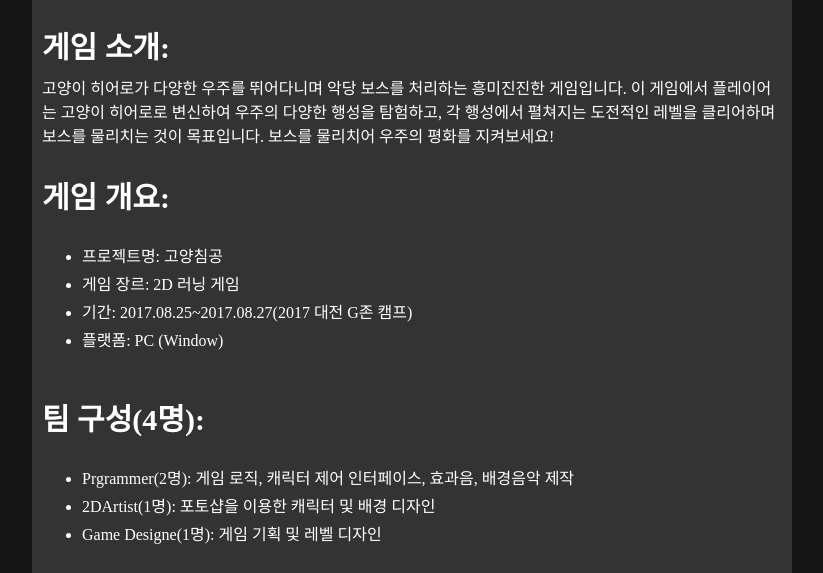
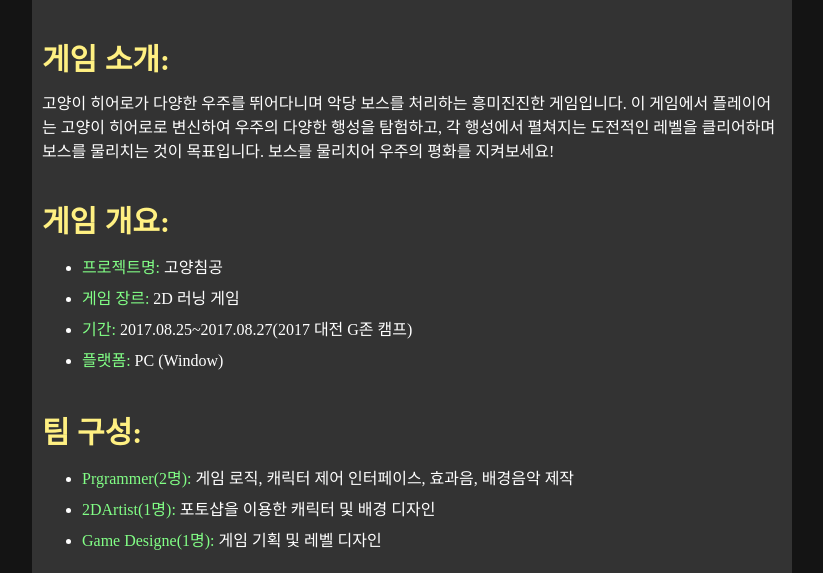
Before and after one commit to kj1241/kj1241.github.io, a Jekyll site: the page built from _posts/Game_Jam/2023-01-10-고양침공.markdown, in a window 1280 px wide and 1400 px high, cut to the strip 827-1400 px from the top of the window. Shown: the whole strip, without its empty margins (228-1051 px from the left). Built offline with Jekyll 4.4.1, drawn with Linux system fonts in a browser that asks for light colours; some of the changed text lies outside the part shown.

Commit message:
Bug handling and ‘Goyang Invasion’ writing

```diff
--- a/_posts/Game_Jam/2023-01-10-고양침공.markdown
+++ b/_posts/Game_Jam/2023-01-10-고양침공.markdown
@@ -2,14 +2,14 @@
 layout: post
 title:  "고양침공"
 date:   2023-01-10 10:13:14 +0900
-image: https://github.com/kj1241/kj1241.github.io/assets/22047442/fa052cb4-d82f-490d-9e16-48cae9a32493
+image: https://github.com/kj1241/kj1241.github.io/assets/22047442/7f9b4306-2464-46b0-8e23-02c001e26a5c
 toc: true
 categories: [Game_Jam]
 tags: [C++,Unreal]
 ---
 
 <h1><yellow1_h1>프로젝트 이름: 고양침공 </yellow1_h1></h1>
-![고양침공](https://github.com/kj1241/kj1241.github.io/assets/22047442/fa052cb4-d82f-490d-9e16-48cae9a32493){: width="740" height="400"}
+![고양침공](https://github.com/kj1241/kj1241.github.io/assets/22047442/7f9b4306-2464-46b0-8e23-02c001e26a5c){: width="740" height="400"}
 
 
 <br>
@@ -27,7 +27,7 @@ tags: [C++,Unreal]
 
 
 <br>
-<h2><yellow1_h2> 팀 구성(4명): </yellow1_h2></h2><ul>
+<h2><yellow1_h2> 팀 구성: </yellow1_h2></h2><ul>
 <li><h5><yellow1_h5>Prgrammer(2명):</yellow1_h5><span>  게임 로직, 캐릭터 제어 인터페이스, 효과음, 배경음악 제작</span></h5></li>
 <li><h5><yellow1_h5>2DArtist(1명):</yellow1_h5><span>  포토샵을 이용한 캐릭터 및 배경 디자인</span></h5></li>
 <li><h5><yellow1_h5>Game Designe(1명):</yellow1_h5><span> 게임 기획 및 레벨 디자인</span></h5></li></ul>
@@ -54,7 +54,7 @@ tags: [C++,Unreal]
 
 
 <br>
-<h2><yellow1_h2> 결과(성과) 및 데모 </yellow1_h2></h2>
+<h2><yellow1_h2> 결과(성과) 및 데모: </yellow1_h2></h2>
 
 <ul>
 <li><h5><yellow1_h5>성과 :</yellow1_h5><span> 인기상 / 데모 프로젝트 제작 </span></h5></li>
--- a/_sass/KJ/_user-style.scss
+++ b/_sass/KJ/_user-style.scss
@@ -1,10 +1,9 @@
-
 #line hr {
     background: rgb(152, 195, 236);
     height: 1px;
 }
 
-.post_content{
+.post_content {
     h1 {
         font-size: 38px;
         padding-top: 5px;
@@ -16,11 +15,62 @@
         padding-top: 8px;
         padding-bottom: 8px;
     }
+
     h5 {
         font-size: 16px;
         padding-top: 2px;
         padding-bottom: 2px;
         font-weight: normal;
     }
+    p {
+        padding-top: 3px;
+        padding-bottom: 3px;
+    }
+
+    ul {
+        margin-top: 1px;
+        margin-bottom: 1px;
+    }
+
+    ol {
+        margin-top: 1px;
+        margin-bottom: 1px;
+    }
+
+    li {
+        margin-top: 3px;
+        margin-bottom: 3px;
+    }
+
+    iframe {
+        margin-top: 10px;
+        margin-bottom: 10px;
+    }
+
+    a {
+       color: #bcbcff;
+    }
+
+    a:hover {
+        color: #6b6bff;
+    }
+
+
+    yellow1_h1 {
+        color: #f3ffb8;
+      }
+
+      yellow1_h2 {
+        color:#fff082;
+      }
+
+      yellow1_h5{
+        color:#82ff86;
+        display: inline;
+      }
+      red1_error{
+        color: #fd510f;
+      }
+
 
 }
--- a/pages/Toy_Porjects/Unity.html
+++ b/pages/Toy_Porjects/Unity.html
@@ -1,5 +1,5 @@
 ---
 layout: categories
-permalink: /Unity/
+permalink: /Unity_TP/
 title: Unity
 ---
--- a/pages/Toy_Porjects/Unreal.html
+++ b/pages/Toy_Porjects/Unreal.html
@@ -1,5 +1,5 @@
 ---
 layout: categories
-permalink: /Unreal/
+permalink: /Unreal_TP/
 title: Unreal
 ---
```
Also changed, not shown: _posts/Game_Jam/2023-11-20-Git_Blog Ch1.markdown (deleted, +0 -32 lines).
